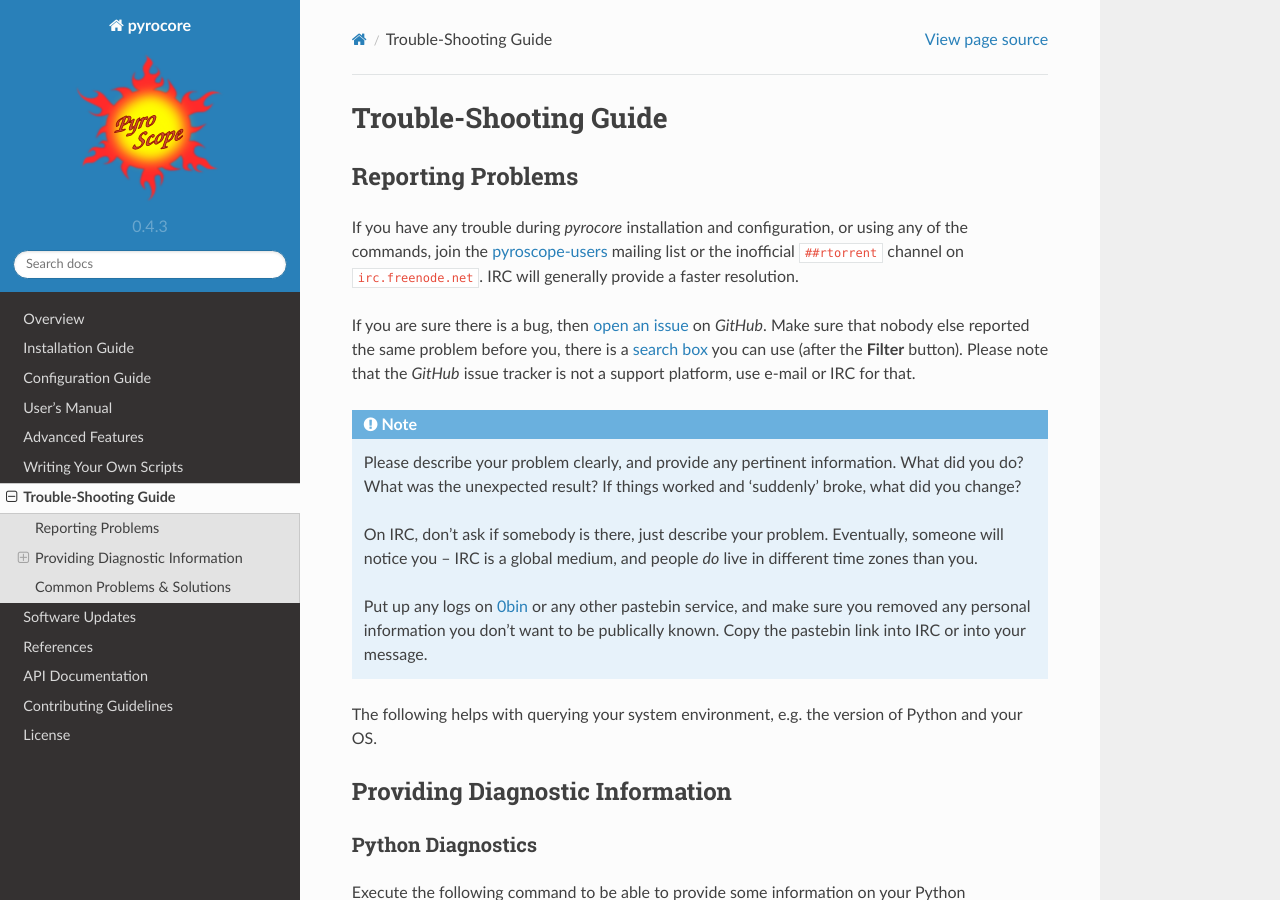
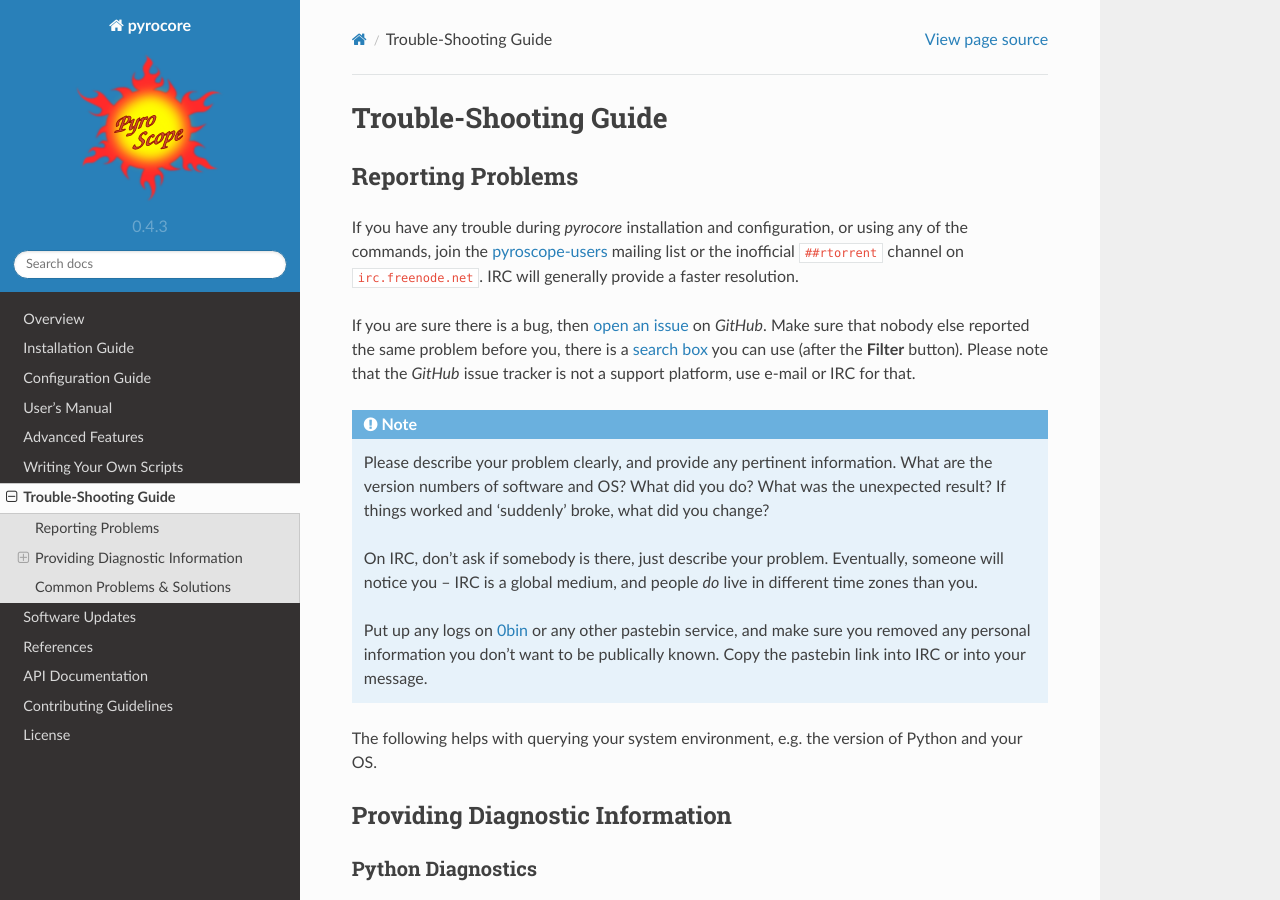
Before and after one commit to pyroscope/pyrocore, a Sphinx documentation site: the page built from docs/troubleshooting.rst, in a window 1280 px wide and 900 px high. Built offline with Sphinx 7.4.7 and the Read the Docs theme 2.0.0, drawn with Linux system fonts in a browser that asks for light colours.

Commit message:
tell people to add version numbers to a report

```diff
--- a/docs/troubleshooting.rst
+++ b/docs/troubleshooting.rst
@@ -18,7 +18,10 @@ use e-mail or IRC for that.
 .. note::
 
     Please describe your problem clearly, and provide any pertinent
-    information. What did you do? What was the unexpected result?
+    information.
+    What are the version numbers of software and OS?
+    What did you do?
+    What was the unexpected result?
     If things worked and ‘suddenly’ broke, what did you change?
 
     On IRC, don't ask if somebody is there, just describe your problem.
```
